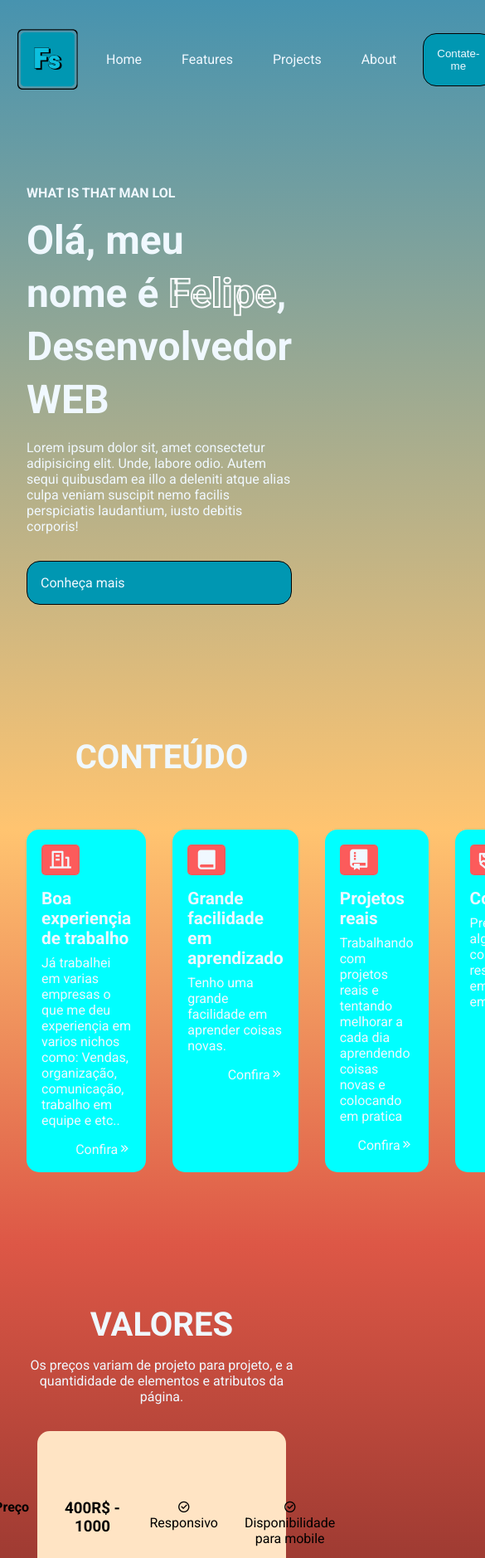
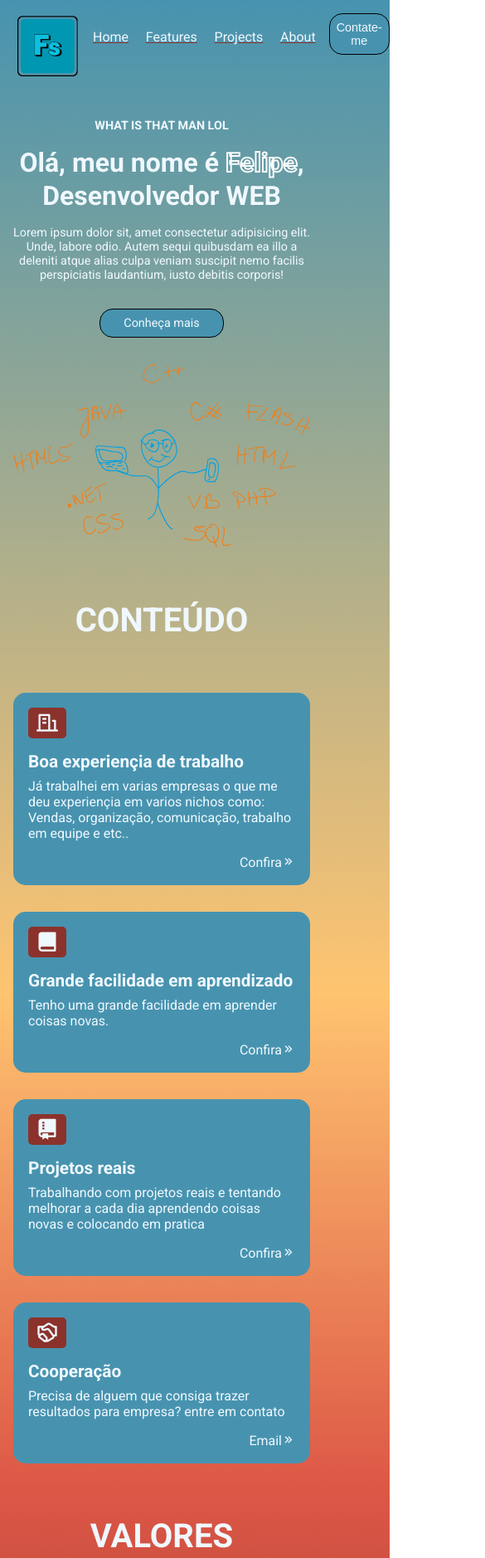
Before and after one commit to felipetshop/Resume, a plain HTML site: page index.html in a window 390 px wide. Shown: the top 1878 px of the page at 83% size, 585 px wide, since content can reach past the window. Drawn offline with nearby package versions, Linux system fonts and the light colour scheme.

Commit message:
Design
Design landing page complete

```diff
--- a/index.html
+++ b/index.html
@@ -37,10 +37,10 @@
             <p>
                 Lorem ipsum dolor sit, amet consectetur adipisicing elit. Unde, labore odio. Autem sequi quibusdam ea illo a deleniti atque alias culpa veniam suscipit nemo facilis perspiciatis laudantium, iusto debitis corporis!
             </p>
-            <div class="btn">Conheça mais</div>
+            <div class="btn1">Conheça mais</div>
         </div>
         <div class="image">
-            <img src="/Designs/Desenho.svg" alt="image">
+            <img src="/Designs/Desenho.svg" alt="image" >
         </div>
     </header>
 
@@ -87,8 +87,8 @@
         </P>
         <div class="preco">
             <div class="card">
-                <div class="conteudo">
-                    <h4>Preço</h4>
+                <div class="content1">
+                    <h2>Preço</h2>
                     <h3>400R$ - 1000</h3>
                     <p>
                         <i class="ri-checkbox-circle-line"></i>
@@ -107,7 +107,7 @@
                         Com o design de acordo com o solicitante
                     </p>
                 </div>
-                <button class="btn">Entre em contato.</button>
+                <button class="btn3">Entre em contato.</button>
             </div>
         </div>
     </section>
--- a/style.css
+++ b/style.css
@@ -17,7 +17,7 @@ a{
 }
 
 body{
-    height: 2000px;
+    height: 100%;
     font-family: "Roboto", sans-serif;
     background: linear-gradient(0deg, rgb(139, 50, 44) 0%, rgb(221, 87, 70) 25%, rgb(255, 196, 112) 50%, rgb(71, 147, 175) 100%);
 }
@@ -72,7 +72,7 @@ nav{
 .btn{
     padding: 1rem;
     border-radius: 1rem;
-    background: #0097B2;
+    background: rgb(71, 147, 175);
     color: aliceblue;
     cursor: pointer;
     transition: all 0.3s ease;
@@ -80,6 +80,22 @@ nav{
 }
 
 .btn:hover{
+    background: rgb(139, 50, 44);
+}
+
+.btn1{
+    padding: 1rem;
+    border-radius: 1rem;
+    background: rgb(71, 147, 175);
+    color: aliceblue;
+    cursor: pointer;
+    transition: all 0.3s ease;
+    border: solid 1.5px black;
+    width: 150px;
+
+}
+
+.btn1:hover{
     background: rgb(139, 50, 44);
 }
 
@@ -129,7 +145,7 @@ header .image{
 
 header .image img{
     max-width: 600px;
-    margin: auto;
+    margin-left: 40px;
 }
 
 section .stitle{
@@ -147,7 +163,7 @@ section .stitle{
 }
 
 .conteudo .card{
-    background-color: aqua;
+    background-color: rgb(71, 147, 175);
     padding: 1rem;
     border: 2px solid transparent;
     border-radius: 15px;
@@ -155,13 +171,13 @@ section .stitle{
 }
 
 .conteudo .card:hover{
-    background-color: rgb(214, 135, 135);
-    border-color: blueviolet;
+    background-color: rgb(221, 87, 70);
+    border-color: #fff;
 }
 
 .conteudo .card span{
     display: inline-block;
-    background-color: rgb(252, 91, 91);
+    background-color: rgb(139, 50, 44);
     padding: 2px 9px;
     margin-bottom: 1rem;
     font-size: 1.75rem;
@@ -184,10 +200,11 @@ section .stitle{
     color: aliceblue;
     display: flex;
     justify-content: end;
+    margin-top: auto;
 }
 
 .conteudo .card a:hover{
-    color: blue;
+    color: rgb(255, 196, 112);
 }
 
 .sub{
@@ -211,18 +228,111 @@ section .stitle{
     width: 300px;
     min-height: 400px;
     padding: 1rem;
-    background-color: bisque;
+    background-color: #FFC470;
     display: flex;
     flex-direction: column;
     border: 2px solid transparent;
     border-radius: 15px;
     transition: all 0.3s ease;
     justify-content: space-between;
-    text-align: center;
-    align-items: center;
+
 }
 
 .preco .card:hover{
-    background-color: blueviolet;
+    background-color:rgb(71, 147, 175);
     color: aliceblue;
 }
+
+.content1 h2{
+    margin-bottom: 10px;
+
+}
+
+.content1 p{
+    margin-top: 5px;
+}
+
+.card .btn3{
+    padding: 1rem;
+    border-radius: 1rem;
+    background: rgb(71, 147, 175);
+    color: aliceblue;
+    cursor: pointer;
+    transition: all 0.3s ease;
+    border: solid 1.5px black;
+    width: 150px;
+    display: block;
+    margin: 20px auto
+}
+
+.btn3:hover{
+    background-color: rgb(139, 50, 44);
+}
+
+/* MOBILE CONFIGURATIONS */
+@media (max-width: 768px) {
+    nav {
+        flex-wrap: nowrap;
+        align-items: flex-start;
+        gap: 1rem;
+    }
+
+    .nav-links {
+        flex-direction: row;
+        gap: 1.3rem;
+        margin-top: 1.2rem;
+    }
+
+    .nav-links a{
+        text-decoration: underline rgb(139, 50, 44);
+    }
+
+    .btn1 {
+        margin: 0 auto;
+    }
+
+    header {
+        grid-template-columns: 1fr;
+        text-align: center;
+    }
+
+    header .image img {
+        margin-left: 0;
+    }
+
+    .conteudo {
+        grid-template-columns: repeat(2, 1fr);
+    }
+}
+
+@media (max-width: 480px) {
+    nav {
+        padding: 1rem;
+    }
+
+    .container {
+        padding: 2rem 1rem;
+    }
+
+    .conteudo {
+        grid-template-columns: 1fr;
+    }
+
+    .btn, .btn1, .btn3 {
+        padding: 0.5rem;
+        font-size: 0.9rem;
+    }
+
+    header .content h1 {
+        font-size: 2rem;
+        line-height: 2.5rem;
+    }
+
+    header .content p {
+        font-size: 0.9rem;
+    }
+
+    header .content h4 {
+        font-size: 0.9rem;
+    }
+}
```
